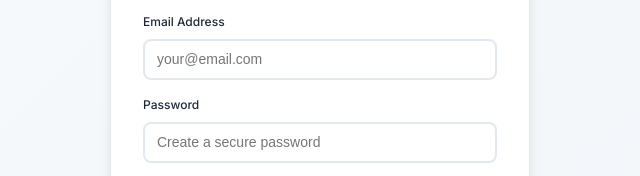
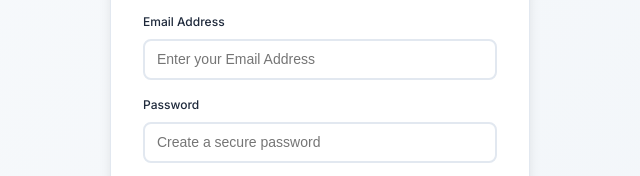
Before and after one commit to Aaronshyjan/dailycodingchallenge, a plain HTML site: page index.html in a window 1280 px wide. Both pictures are taken after a click on the link "Sign Up". Shown: the part 355-531 px from the top of the page, 320-960 px from the left. Drawn offline with nearby package versions, Linux system fonts and the light colour scheme; a web font is replaced by a local one.

Commit message:
index.html

```diff
--- a/index.html
+++ b/index.html
@@ -62,7 +62,7 @@
           </div>
           <div class="form-group">
             <label class="form-label" for="signupEmail">Email Address</label>
-          <input type="email" class="form-control" id="signupEmail" placeholder="your@email.com" required>
+            <input type="email" class="form-control" id="signupEmail" placeholder="Enter your Email Address" required>
           </div>
           <div class="form-group">
             <label class="form-label" for="signupPassword">Password</label>
```
Lines whose indentation alone changed are shown as unchanged.
